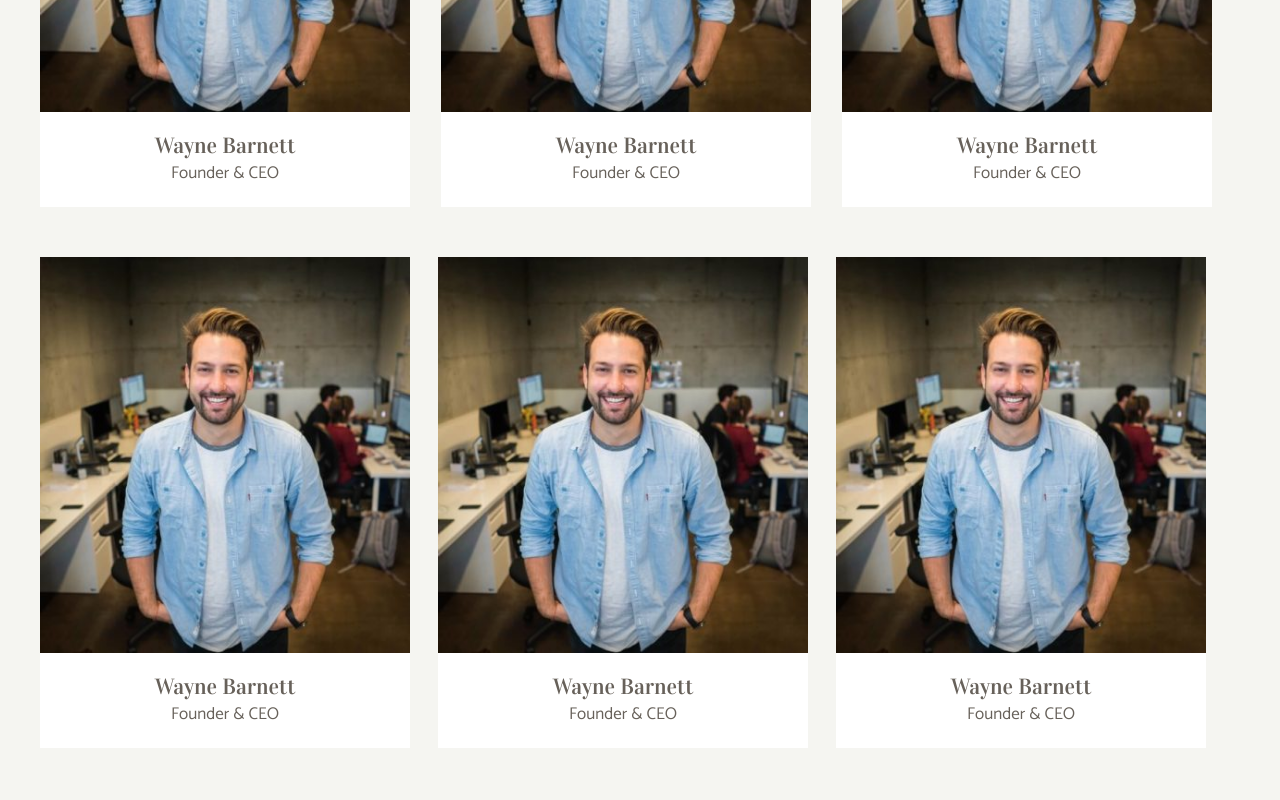
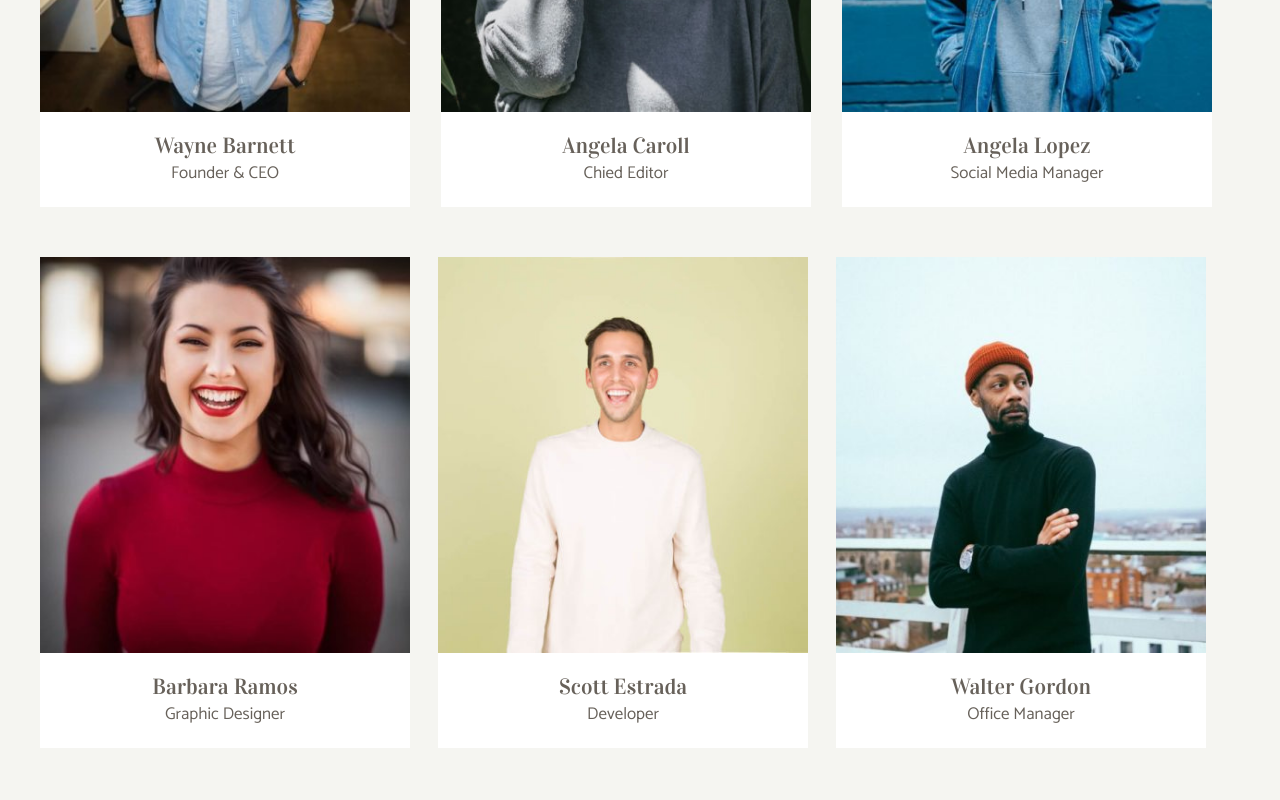
Before and after one commit to Dani9898/js-our-team, a plain HTML site: page index.html in a window 1280 px wide. Shown: the part 520-1320 px from the top of the page. Drawn offline with Linux system fonts and the light colour scheme.

Commit message:
es finito

```diff
--- a/js/script.js
+++ b/js/script.js
@@ -5,29 +5,29 @@ const membri = [
         "foto": "img/wayne-barnett-founder-ceo.jpg",
     },
     {
-        "nome": "Wayne Barnett",
-        "ruolo": "Founder & CEO",
-        "foto": "img/wayne-barnett-founder-ceo.jpg",
+        "nome": "Angela Caroll",
+        "ruolo": "Chied Editor",
+        "foto": "img/angela-caroll-chief-editor.jpg",
     },
     {
-        "nome": "Wayne Barnett",
-        "ruolo": "Founder & CEO",
-        "foto": "img/wayne-barnett-founder-ceo.jpg",
+        "nome": "Angela Lopez",
+        "ruolo": "Social Media Manager",
+        "foto": "img/angela-lopez-social-media-manager.jpg",
     },
     {
-        "nome": "Wayne Barnett",
-        "ruolo": "Founder & CEO",
-        "foto": "img/wayne-barnett-founder-ceo.jpg",
+        "nome": "Barbara Ramos",
+        "ruolo": "Graphic Designer",
+        "foto": "img/barbara-ramos-graphic-designer.jpg",
     },
     {
-        "nome": "Wayne Barnett",
-        "ruolo": "Founder & CEO",
-        "foto": "img/wayne-barnett-founder-ceo.jpg",
+        "nome": "Scott Estrada",
+        "ruolo": "Developer",
+        "foto": "img/scott-estrada-developer.jpg",
     },
     {
-        "nome": "Wayne Barnett",
-        "ruolo": "Founder & CEO",
-        "foto": "img/wayne-barnett-founder-ceo.jpg",
+        "nome": "Walter Gordon",
+        "ruolo": "Office Manager",
+        "foto": "img/walter-gordon-office-manager.jpg",
     },
 
 ];
@@ -66,3 +66,34 @@ console.log(membri);
            </div>
     </div> `
     }
+
+    // al click del pulsante salvare i dati scritti in variabili.
+    const addButton = document.getElementById("addMemberButton");
+    addButton.addEventListener("click", function(){
+
+        let userName = document.getElementById("name").value;
+        let userRole = document.getElementById("role").value;
+        let userImage = document.getElementById("image").value;
+
+        console.log(userName, userRole, userImage);
+
+        const datiNuovoMembro = {
+            "nome": userName,
+            "ruolo": userRole,
+            "foto": userImage,
+        }
+
+        container.innerHTML += `
+        <div class="team-card">
+             <div class="card-image">
+                 <img
+                  src="${datiNuovoMembro.foto}"
+                  alt="${datiNuovoMembro.nome}"/>
+              </div>
+              <div class="card-text">
+                <h3>${datiNuovoMembro.nome}</h3>
+                <p>${datiNuovoMembro.ruolo}</p>
+               </div>
+        </div> `
+
+    })
```
Also changed, not shown: index.html (+0 -1 lines).
